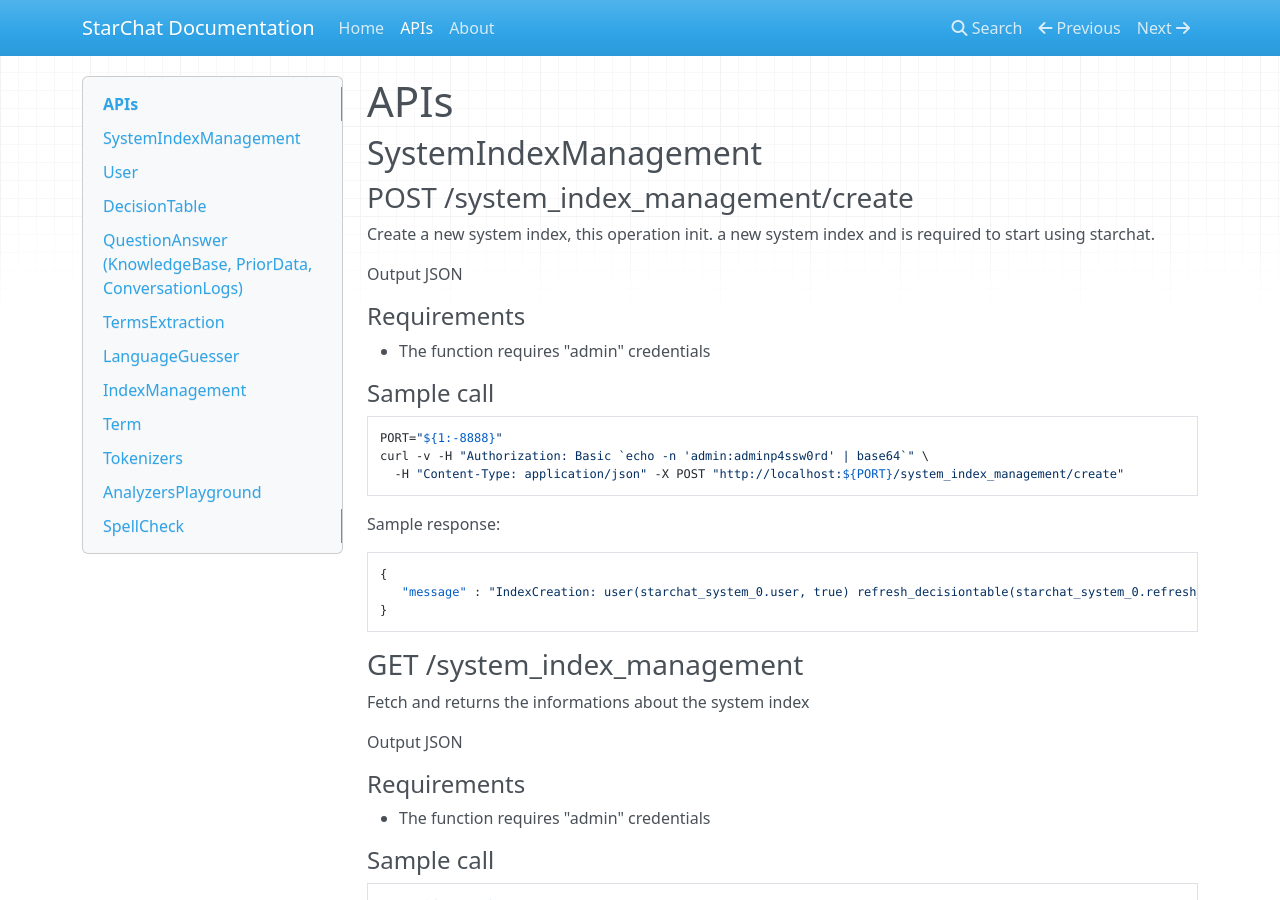
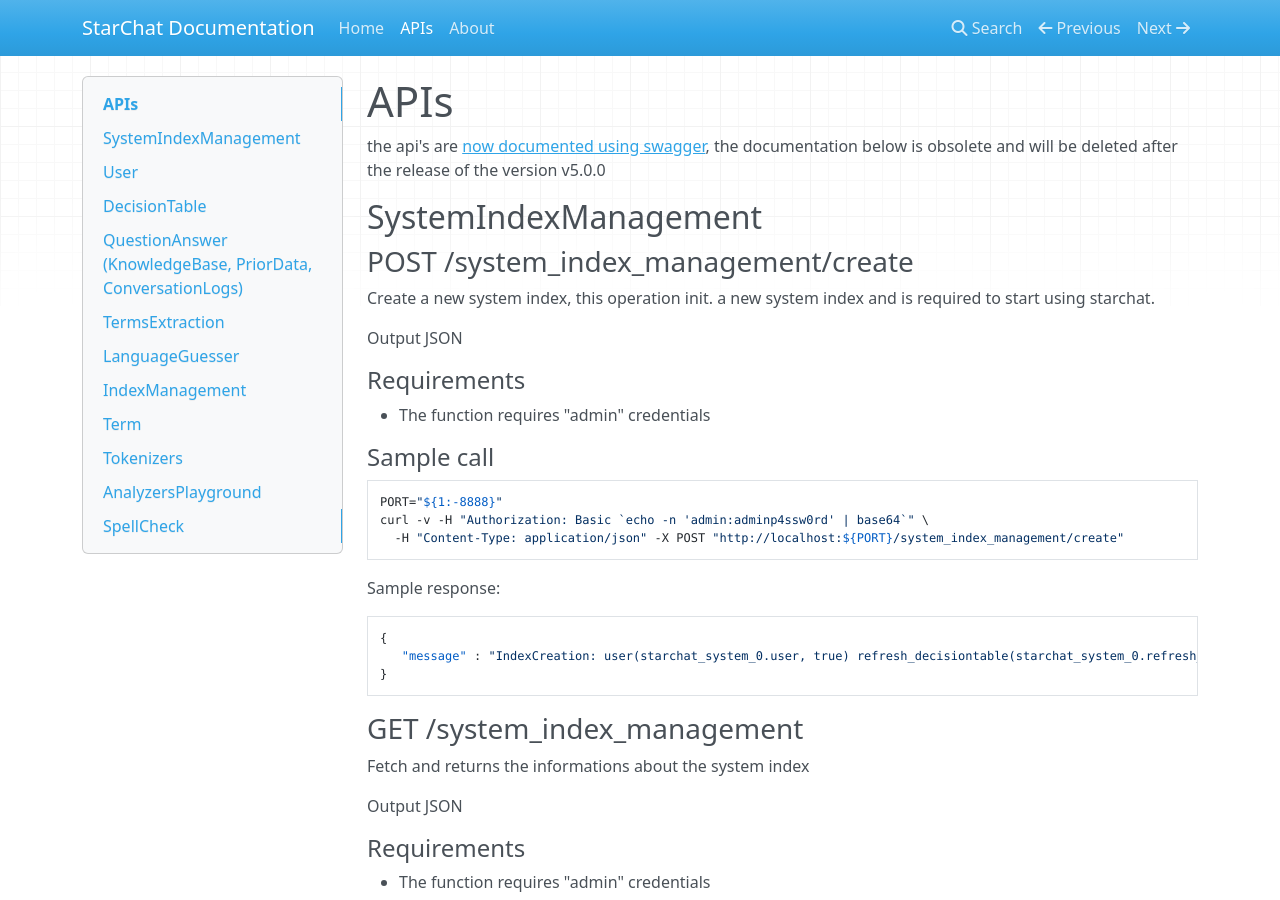
Before and after one commit to acollamati/starchat-doc, an MkDocs documentation site: the page built from docs/apis.md, in a window 1280 px wide and 900 px high. Built offline with MkDocs 1.6.1, drawn with Linux system fonts in a browser that asks for light colours; nearby versions of some CDN libraries; old or Windows-style settings are respelled for this version of MkDocs.

Commit message:
added link to swagger

```diff
--- a/docs/apis.md
+++ b/docs/apis.md
@@ -1,4 +1,6 @@
 # APIs
+
+the api's are [now documented using swagger](https://app.swaggerhub.com/apis/angleto/StarChat/v5.0), the documentation below is obsolete and will be deleted after the release of the version v5.0.0
 
 ## SystemIndexManagement
 
```
